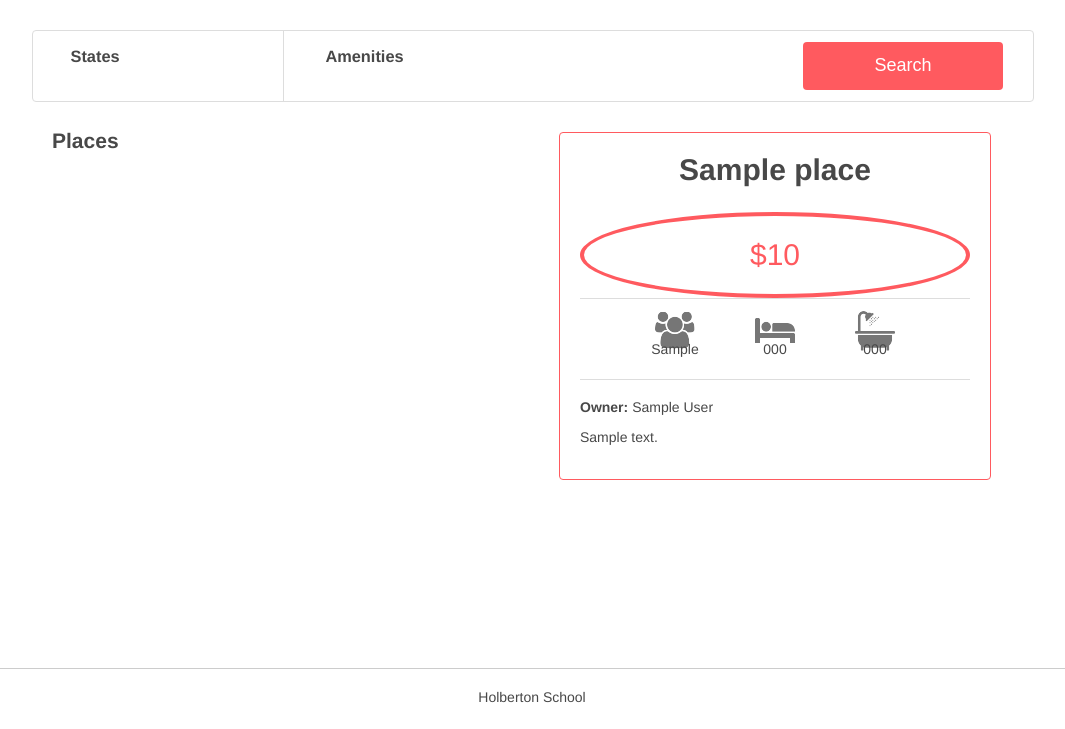
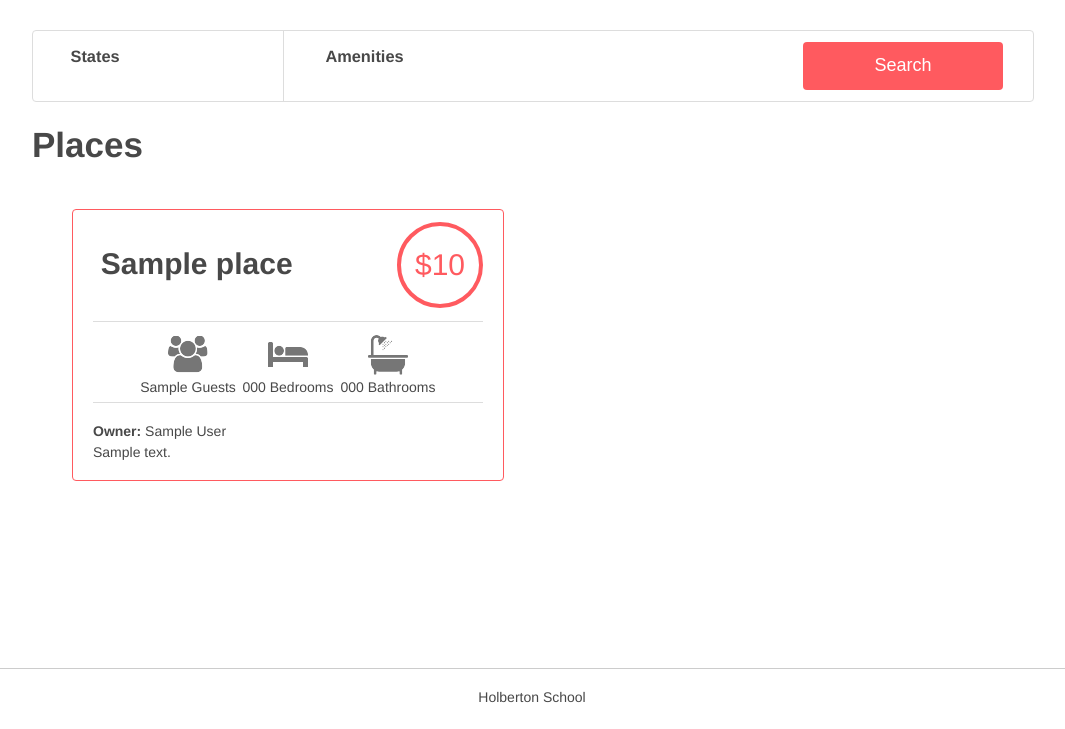
Before and after one commit to Juanpagab99/AirBnB_clone_v4, a Flask app: template web_dynamic/templates/0-hbnb.html in a window 1280 px wide. Shown: the part 71-800 px from the top of the page, without its empty margins (108-1173 px from the left). Run offline with Flask 2, Linux system fonts and the light colour scheme; the template is opened without the code that fills it: most values are stand-ins (such as "Sample title", 1, 10 or a date in 2020); some libraries are stand-ins or nearby versions.

Commit message:
new changes for ponits 2 and 3

```diff
--- a/web_dynamic/templates/0-hbnb.html
+++ b/web_dynamic/templates/0-hbnb.html
@@ -1,20 +1,21 @@
 <!DOCTYPE html>
-<html lang="zxx">
-
+<html lang="en">
   <head>
-	<meta charset="utf-8">
-	<link rel="stylesheet" href="../static/styles/4-common.css?{{ cache_id }}">
-	<link rel="stylesheet" href="../static/styles/3-header.css?{{ cache_id }}">
-	<link rel="stylesheet" href="../static/styles/3-footer.css?{{ cache_id }}">
-	<link rel="stylesheet" href="../static/styles/6-filters.css?{{ cache_id }}">
-	<link rel="stylesheet" href="../static/styles/8-places.css?{{ cache_id }}">
-	<link rel="icon" href="../static/images/icon.png?{{ cache_id }}" type="image/png">
-	<title>AirBnb Clone</title>
+    <meta charset="UTF-8">
+    <link rel="stylesheet" type="text/css" href="../static/styles/4-common.css?{{ cache_id }}" />
+    <link rel="stylesheet" type="text/css" href="../static/styles/3-header.css?{{ cache_id }}" />
+    <link rel="stylesheet" type="text/css" href="../static/styles/3-footer.css?{{ cache_id }}" />
+    <link rel="stylesheet" type="text/css" href="../static/styles/6-filters.css?{{ cache_id }}" />
+    <link type="text/css" rel="stylesheet" href="../static/styles/8-places.css?{{ cache_id }}" />
+    <link rel="icon" href="../static/images/icon.png/?{{ cache_id }}" />
+    <script src="https://code.jquery.com/jquery-3.2.1.min.js"></script>
+    <script type="text/javascript" src="../static/scripts/1-hbnb.js"></script>
+    <title>HBnB</title>
   </head>
-
   <body>
     <header>
       <div class="logo">
+
 	  </div>
     </header>
     <div class="container">
@@ -22,12 +23,13 @@
 	<div class="locations">
 	  <h3>States</h3>
 	  <h4>&nbsp;</h4>
-				<ul class="popover">
-					{% for state in states.values()|sort(attribute='name') %}
+	  <div class="popover">
+	    <ul>
+	      {% for state in states %}
 	      <li>
-						<h2>{{ state.name }}</h2>
+		<h2>{{ state[0].name }}:</h2>
 		<ul>
-							{% for city in state.cities|sort(attribute='name') %}
+		  {% for city in state[1] %}
 		  <li>{{ city.name }}</li>
 		  {% endfor %}
 		</ul>
@@ -35,58 +37,49 @@
 	      {% endfor %}
 	    </ul>
 	  </div>
+	</div>
 	<div class="amenities">
 	  <h3>Amenities</h3>
 	  <h4>&nbsp;</h4>
-				<ul class="popover">
-					{% for amty in amenities.values() %}
-					<li>{{ amty.name }}</li>
+	  <div class="popover">
+	    <ul>
+          {% for amenity in amenities %}
+	      <li>
+            <input type="checkbox" data-id="{{ amenity.id }}" data-name="{{ amenity.name }}"/>
+            {{ amenity.name }}
+          </li>
 	      {% endfor %}
 	    </ul>
 	  </div>
-			<button>
-				Search
-			</button>
+	</div>
+	<button type="button">Search</button>
       </section>
+      <div class="placesh1"><h1>Places</h1></div>
       <section class="places">
-			<h1>Places</h1>
-			{% for place in places.values()|sort(attribute='name') %}
+	<!-- <h1>Places</h1> -->
+	{% for place in places %}
 	<article>
+	  <div class="title_box">
 	    <h2>{{ place.name }}</h2>
-				<div class="price_by_night">
-					<p>${{ place.price_by_night }}</p>
+	    <div class="price_by_night">${{ place.price_by_night }}</div>
 	  </div>
 	  <div class="information">
-					<div class="max_guest">
-						<div class="guest_image"></div>
-						<p>{{ place.max_guest }}</p>
-					</div>
-					<div class="number_rooms">
-						<div class="bed_image"></div>
-						<p>{{ place.number_rooms }}</p>
-					</div>
-					<div class="number_bathrooms">
-						<div class="bath_image"></div>
-						<p>{{ place.number_bathrooms }}</p>
-					</div>
+	    <div class="max_guest">{{ place.max_guest }} Guest{% if place.max_guest != 1 %}s{% endif %}</div>
+            <div class="number_rooms">{{ place.number_rooms }} Bedroom{% if place.number_rooms != 1 %}s{% endif %}</div>
+            <div class="number_bathrooms">{{ place.number_bathrooms }} Bathroom{% if place.number_bathrooms != 1 %}s{% endif %}</div>
 	  </div>
 	  <div class="user">
-					<p><b>Owner: </b>{{ place.user.first_name ~ ' ' ~ place.user.last_name }}</p>
+            <b>Owner:</b> {{ place.user.first_name }} {{ place.user.last_name }}
           </div>
           <div class="description">
-					{% autoescape false %}
-					<p>{{ place.description }}</p>
-					{% endautoescape %}
+	    {{ place.description | safe }}
           </div>
 	</article>
 	{% endfor %}
       </section>
     </div>
     <footer>
-		<p>
-			Holberton School
-		</p>
+      <p>Holberton School</p>
     </footer>
   </body>
-
 </html>
```
Lines whose indentation alone changed are shown as unchanged.
